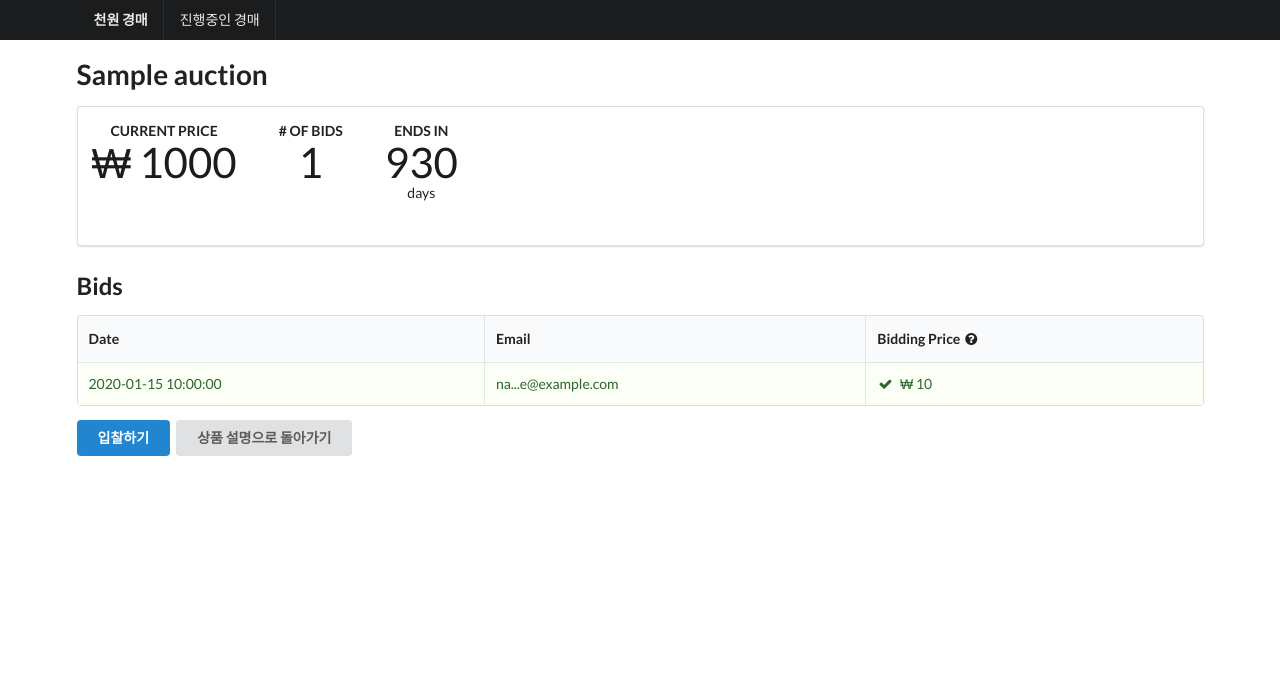
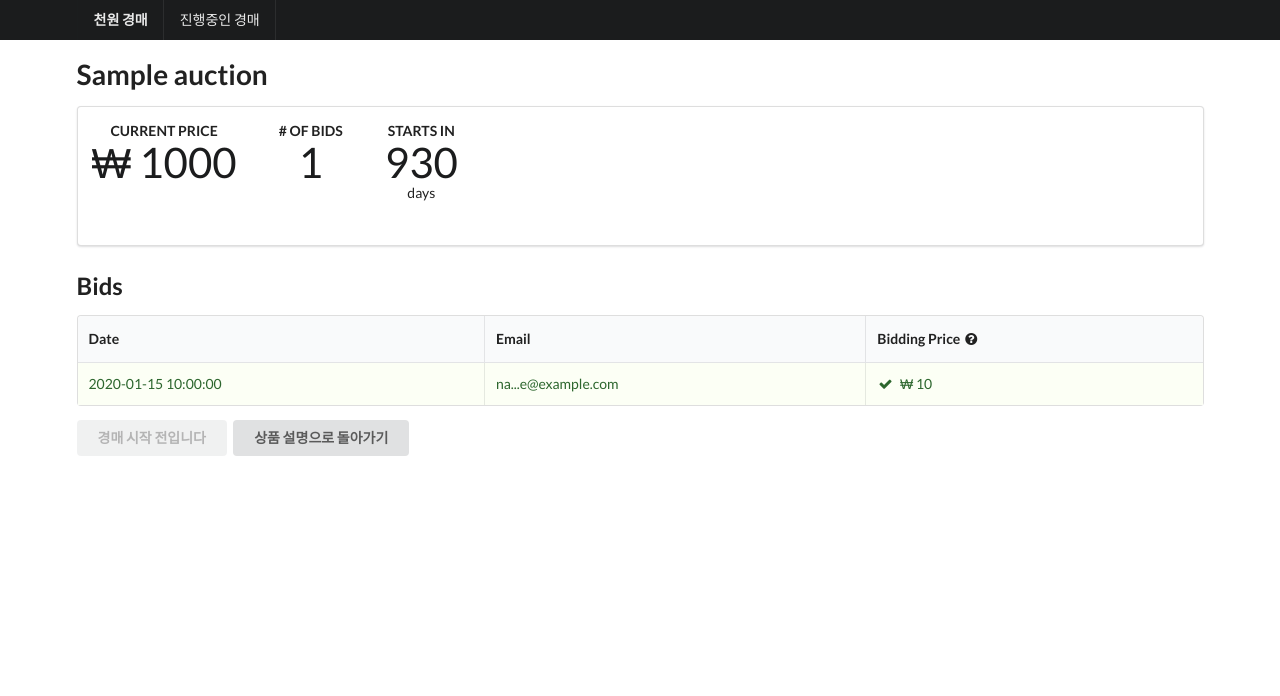
Before and after one commit to Kisung/auction, a Flask app: page /auction/1/bids in a window 1280 px wide. Shown: the top 696 px of the page. Run offline with Flask 2, Linux system fonts and the light colour scheme; tables that the repository leaves empty hold one stand-in row (values such as "Sample post"); some libraries are stand-ins or nearby versions.

Commit message:
Prevent bidding before auctions actually start

```diff
--- a/auction/main.py
+++ b/auction/main.py
@@ -49,6 +49,10 @@ def create_bid():
 
     form = BidForm(request.form, auction, auction=auction)
     if request.method == 'POST' and form.validate():
+        if not auction.started:
+            # TODO: Show this message with a template
+            return 'The auction has not started yet', 403
+
         if auction.ended:
             # TODO: Show this message with a template
             return 'The auction has ended', 403
--- a/auction/models.py
+++ b/auction/models.py
@@ -169,9 +169,17 @@ class Auction(CRUDMixin, db.Model):
         return content
 
     @property
+    def started(self):
+        return now() >= self.starts_at
+
+    @property
     def ended(self):
         """Indicates whether the auction has been ended."""
         return now() >= self.ends_at
+
+    @property
+    def starts_in(self):
+        return self.starts_at - now()
 
     @property
     def remaining(self):
--- a/auction/templates/macros.html
+++ b/auction/templates/macros.html
@@ -25,13 +25,19 @@
     <!-- TODO: Show remining time or status -->
     <div class="ui statistic">
       <div class="label">
-        {%- if auction.ended %}
+        {%- if not auction.started %}
+        Starts in
+        {%- elif auction.ended %}
         Ended
         {%- else %}
         Ends in
         {%- endif %}
       </div>
-      {% set delta, unit = auction.remaining|human_readable %}
+      {%- if not auction.started %}
+        {% set delta, unit = auction.starts_in|human_readable %}
+      {%- else %}
+        {% set delta, unit = auction.remaining|human_readable %}
+      {%- endif %}
       <div class="value">
         <div class="help" data-content="{{ auction.ends_at|format_datetime }} UTC">
           {{ delta|abs }}
@@ -47,7 +53,9 @@
 {% endmacro %}
 
 {% macro bidding_button(auction, button=False) %}
-  {%- if auction.ended %}
+  {%- if not auction.started %}
+    <button class="ui button disabled">경매 시작 전입니다</button>
+  {%- elif auction.ended %}
     <button class="ui button disabled">경매가 마감되었습니다</button>
   {%- else %}
     {%- if button %}
```
